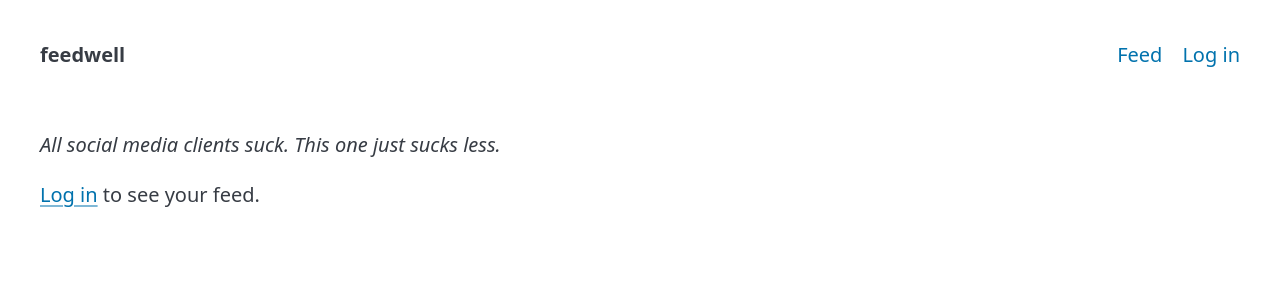
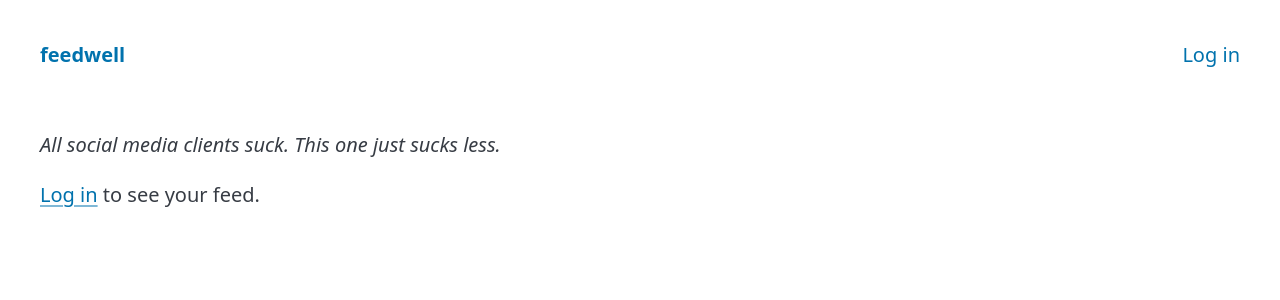
Before and after one commit to aclark4life/feedwell, a Django app: template src/feedwell/templates/feeds/index.html in a window 1280 px wide. Shown: the top 300 px of the page. Run offline with Django 3.2, Linux system fonts and the light colour scheme; the template is opened without the code that fills it, so the values that code supplies are empty.

Commit message:
Link feedwell brand to home, drop redundant Feed nav link
Co-authored-by: Copilot <223556219+Copilot@users.noreply.github.com>

```diff
--- a/src/feedwell/templates/base.html
+++ b/src/feedwell/templates/base.html
@@ -10,10 +10,9 @@
   <header class="container">
     <nav>
       <ul>
-        <li><strong>feedwell</strong></li>
+        <li><strong><a href="{% url 'feed' %}">feedwell</a></strong></li>
       </ul>
       <ul>
-        <li><a href="{% url 'feed' %}">Feed</a></li>
         {% if user.is_authenticated %}
           <li><a href="{% url 'connections' %}">Connections</a></li>
           <li>{{ user }}</li>
```
